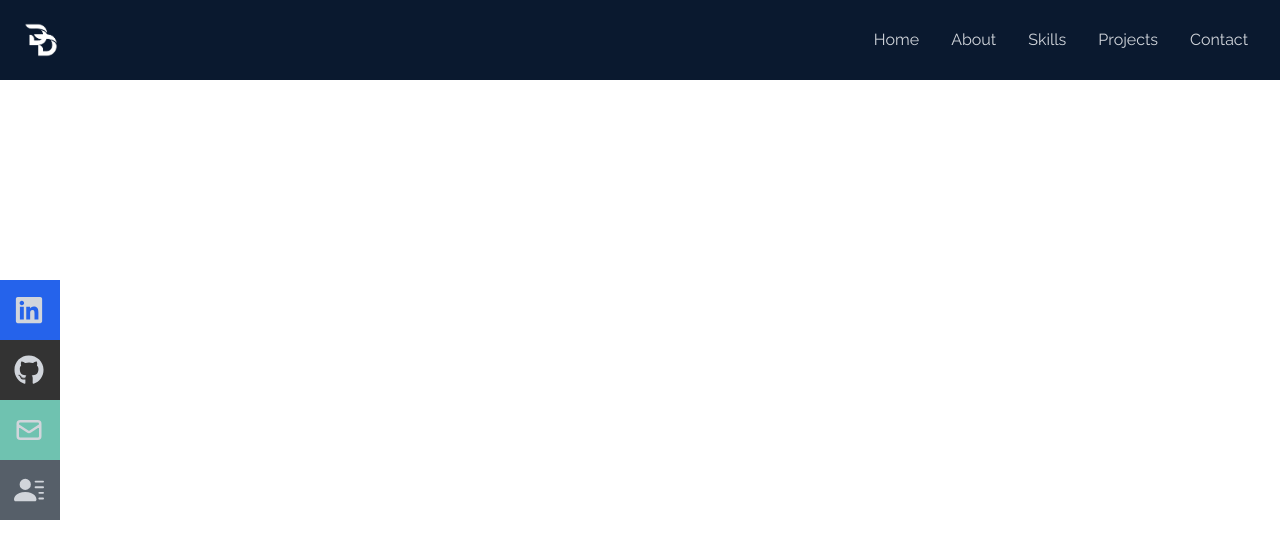
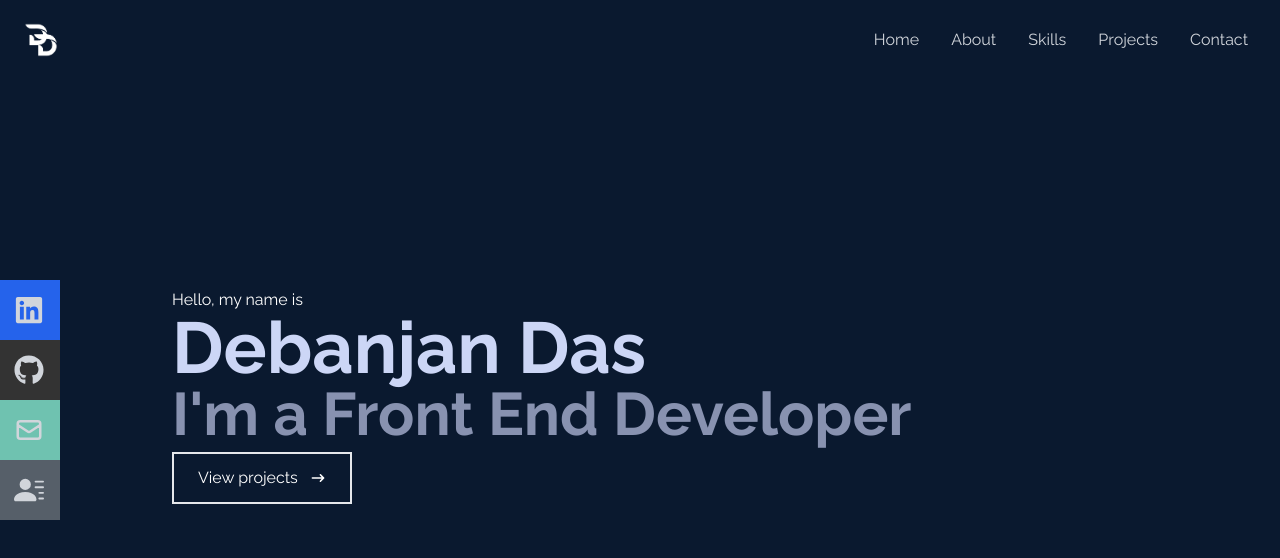
Before and after one commit to Deba1232/portfolio, a React (Create React App) app: page / in a window 1280 px wide. Shown: the top 558 px of the page. Built offline with nearby package versions, Linux system fonts and the light colour scheme.

Commit message:
add portfolio introduction

```diff
--- a/src/App.jsx
+++ b/src/App.jsx
@@ -1,9 +1,11 @@
+import Home from "./components/Home";
 import NavBar from "./components/NavBar";
 
 function App() {
   return (
     <div>
       <NavBar />
+      <Home />
     </div>
   );
 }
--- /dev/null
+++ b/src/components/Home.jsx
@@ -0,0 +1,24 @@
+import { HiArrowNarrowRight } from "react-icons/hi";
+
+const Home = () => {
+  return (
+    <div className="w-full h-screen bg-[#0a192f]">
+      <div className="max-w-[62.5rem] mx-auto px-8 flex flex-col justify-center h-full">
+        <p className="text-white">Hello, my name is</p>
+        <h1 className="text-4xl sm:text-7xl font-bold text-[#ccd6f6]">
+          Debanjan Das
+        </h1>
+        <h2 className="text-3xl sm:text-6xl font-bold text-[#8892b0]">
+          I'm a Front End Developer
+        </h2>
+        <div>
+          <button className="text-white border-2 px-6 py-3 my-2 flex items-center hover:bg-pink-600 hover:border-pink-600">
+            View projects <HiArrowNarrowRight className="ml-3" />
+          </button>
+        </div>
+      </div>
+    </div>
+  );
+};
+
+export default Home;
```
